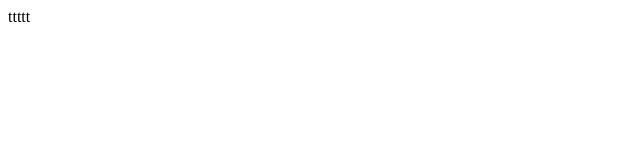
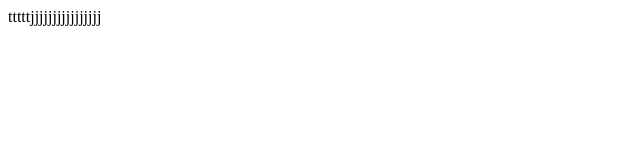
Before and after one commit to jbravof-gh/Apps, a plain HTML site: page index.html in a window 1280 px wide. Shown: the whole page, without its empty margins (0-640 px from the left). Drawn offline with Linux system fonts and the light colour scheme.

Commit message:
Update index.html

```diff
--- a/index.html
+++ b/index.html
@@ -6,6 +6,6 @@
     <title>Document</title>
 </head>
 <body>
-    ttttt
+    tttttjjjjjjjjjjjjjjjj
 </body>
 </html>
```
